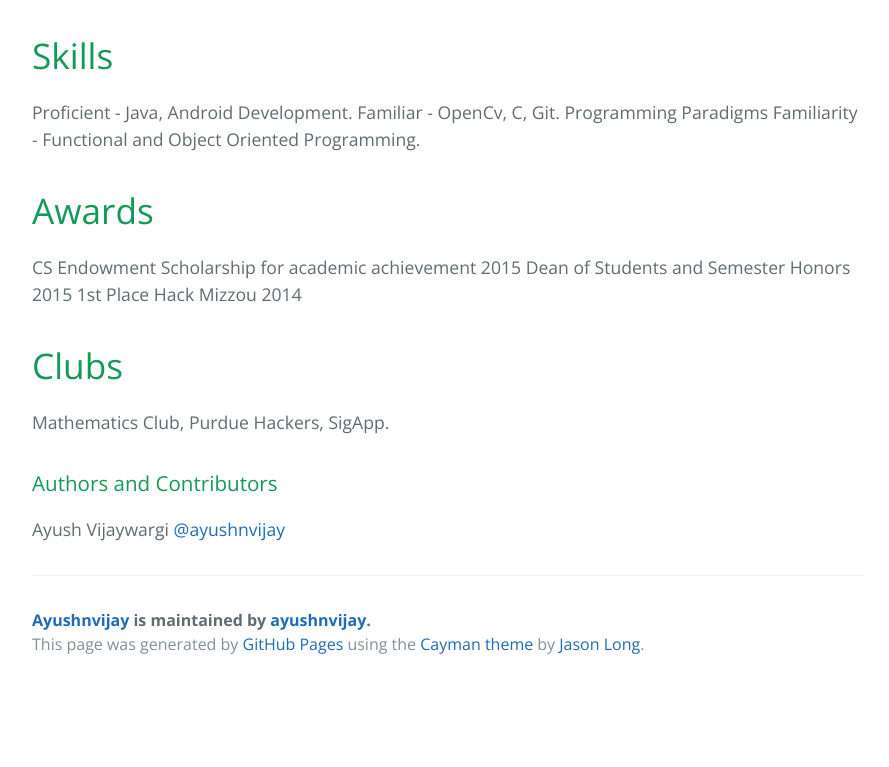
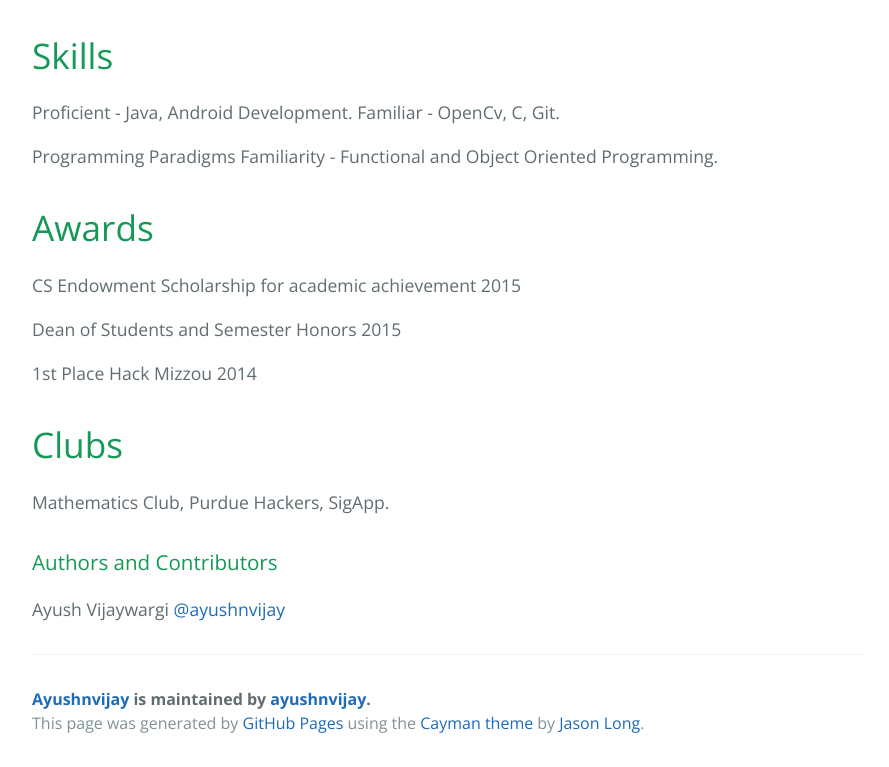
Before and after one commit to ayushnvijay/ayushnvijay, a plain HTML site: page index.html in a window 1280 px wide. Shown: the part 1724-2491 px from the top of the page, without its empty margins (192-1081 px from the left). Before the commit the page ends 2412 px from the top, so only its background shows below. Drawn offline with nearby package versions, Linux system fonts and the light colour scheme.

```diff
--- a/index.html
+++ b/index.html
@@ -67,15 +67,18 @@ SafeWalk Android App, Client - Server interaction to match up two users on input
 <h1>
 <a id="skills" class="anchor" href="#skills" aria-hidden="true"><span aria-hidden="true" class="octicon octicon-link"></span></a>Skills</h1>
 
-<p>Proficient - Java, Android Development.  Familiar - OpenCv, C, Git.
-Programming Paradigms Familiarity - Functional and Object Oriented Programming.</p>
+<p>Proficient - Java, Android Development.  Familiar - OpenCv, C, Git.</p>
+
+<p>Programming Paradigms Familiarity - Functional and Object Oriented Programming.</p>
 
 <h1>
 <a id="awards" class="anchor" href="#awards" aria-hidden="true"><span aria-hidden="true" class="octicon octicon-link"></span></a>Awards</h1>
 
-<p>CS Endowment Scholarship for academic achievement 2015
-Dean of Students and Semester Honors 2015
-1st Place Hack Mizzou 2014</p>
+<p>CS Endowment Scholarship for academic achievement 2015 </p>
+
+<p>Dean of Students and Semester Honors 2015</p>
+
+<p>1st Place Hack Mizzou 2014</p>
 
 <h1>
 <a id="clubs" class="anchor" href="#clubs" aria-hidden="true"><span aria-hidden="true" class="octicon octicon-link"></span></a>Clubs</h1>
```
Also changed, not shown: params.json (+1 -1 lines).
